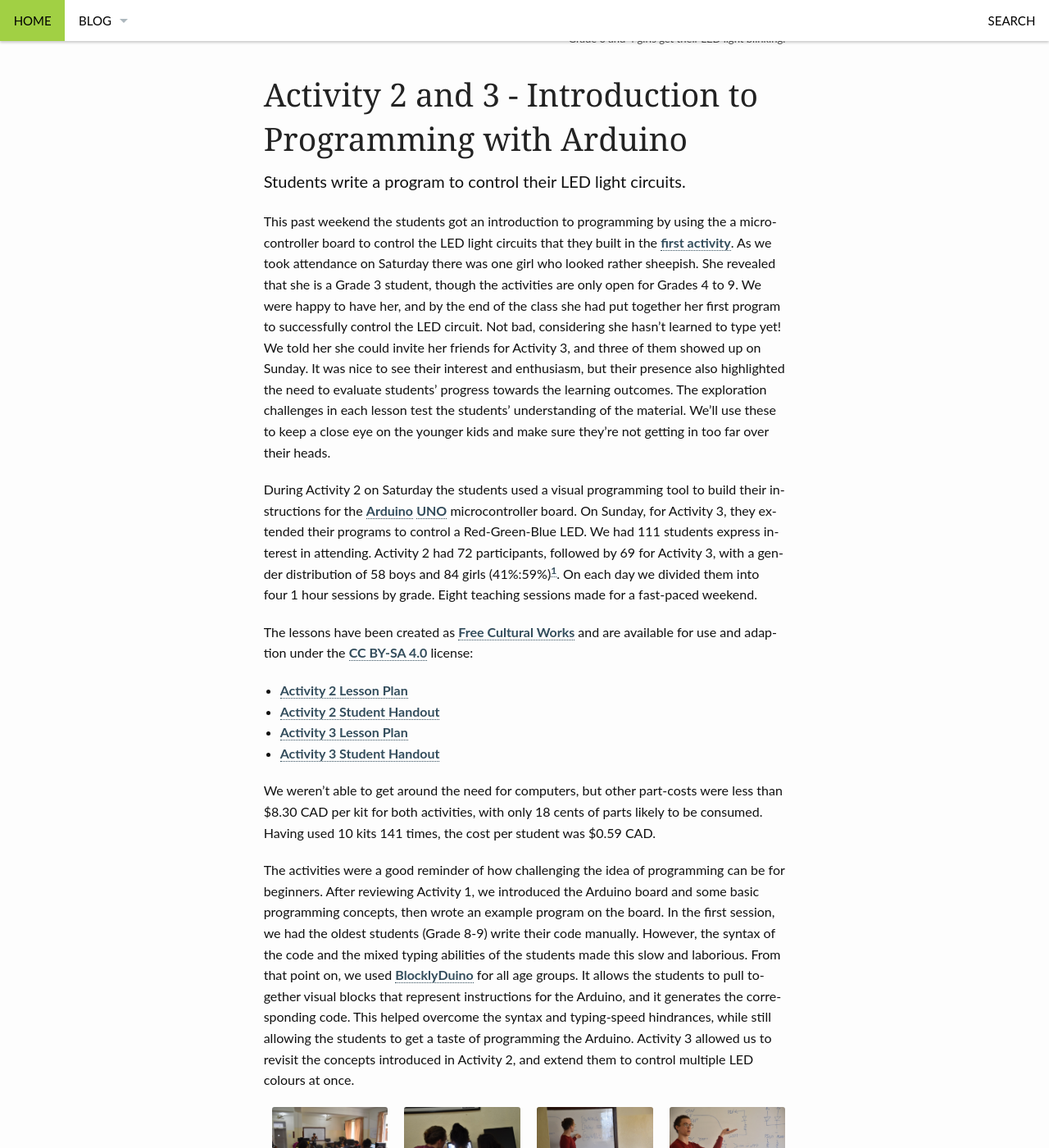
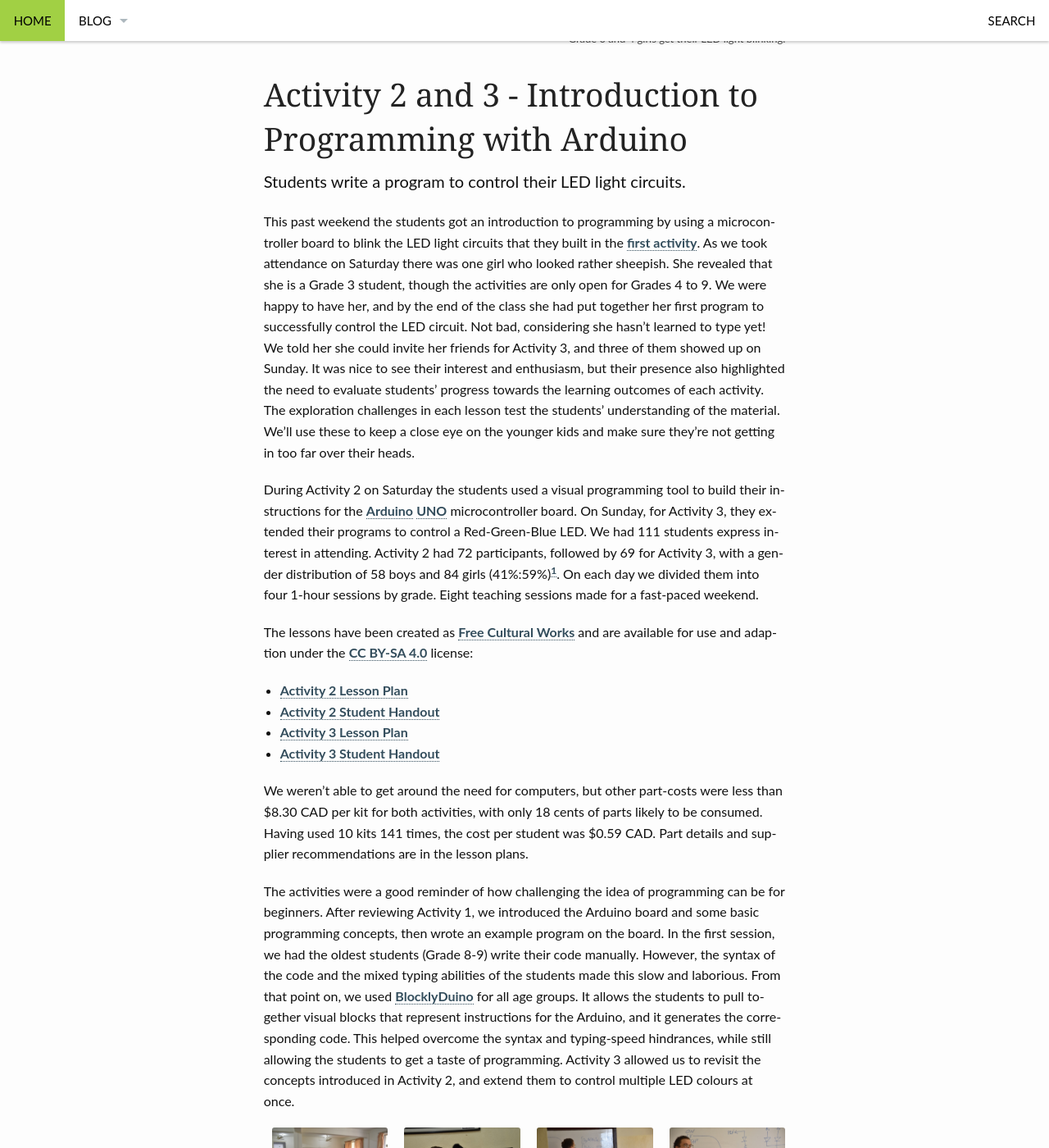
Before and after one commit to hpigot/hpigot.github.io, a Jekyll site: the page built from _posts/2017-08-21-activity2and3.md, in a window 1280 px wide and 1400 px high, scrolled down 468 px. Shown: the whole window at 82% size. Built offline with Jekyll 4.4.1, drawn with Linux system fonts in a browser that asks for light colours; some of the changed text lies outside the part shown.

Commit message:
typo corrections

```diff
--- a/_posts/2017-08-21-activity2and3.md
+++ b/_posts/2017-08-21-activity2and3.md
@@ -28,9 +28,9 @@
       caption:
 ---
 
-This past weekend the students got an introduction to programming by using the a microcontroller board to control the LED light circuits that they built in the [first activity][1]. As we took attendance on Saturday there was one girl who looked rather sheepish. She revealed that she is a Grade 3 student, though the activities are only open for Grades 4 to 9. We were happy to have her, and by the end of the class she had put together her first program to successfully control the LED circuit. Not bad, considering she hasn't learned to type yet! We told her she could invite her friends for Activity 3, and three of them showed up on Sunday. It was nice to see their interest and enthusiasm, but their presence also highlighted the need to evaluate students' progress towards the learning outcomes. The exploration challenges in each lesson test the students' understanding of the material. We'll use these to keep a close eye on the younger kids and make sure they're not getting in too far over their heads.
+This past weekend the students got an introduction to programming by using a microcontroller board to blink the LED light circuits that they built in the [first activity][1]. As we took attendance on Saturday there was one girl who looked rather sheepish. She revealed that she is a Grade 3 student, though the activities are only open for Grades 4 to 9. We were happy to have her, and by the end of the class she had put together her first program to successfully control the LED circuit. Not bad, considering she hasn't learned to type yet! We told her she could invite her friends for Activity 3, and three of them showed up on Sunday. It was nice to see their interest and enthusiasm, but their presence also highlighted the need to evaluate students' progress towards the learning outcomes of each activity. The exploration challenges in each lesson test the students' understanding of the material. We'll use these to keep a close eye on the younger kids and make sure they're not getting in too far over their heads.
 
-During Activity 2 on Saturday the students used a visual programming tool to build their instructions for the [Arduino][] [UNO][] microcontroller board. On Sunday, for Activity 3, they extended their programs to control a Red-Green-Blue LED. We had 111 students express interest in attending. Activity 2 had 72 participants, followed by 69 for Activity 3, with a gender distribution of 58 boys and 84 girls (41%:59%)[^1]. On each day we divided them into four 1 hour sessions by grade. Eight teaching sessions made for a fast-paced weekend.
+During Activity 2 on Saturday the students used a visual programming tool to build their instructions for the [Arduino][] [UNO][] microcontroller board. On Sunday, for Activity 3, they extended their programs to control a Red-Green-Blue LED. We had 111 students express interest in attending. Activity 2 had 72 participants, followed by 69 for Activity 3, with a gender distribution of 58 boys and 84 girls (41%:59%)[^1]. On each day we divided them into four 1-hour sessions by grade. Eight teaching sessions made for a fast-paced weekend.
 
 The lessons have been created as [Free Cultural Works][] and are available for use and adaption under the [CC BY-SA 4.0][] license:
 
@@ -39,13 +39,13 @@
 *	[**Activity 3 Lesson Plan**][lesson plan 3]
 *	[**Activity 3 Student Handout**][handout 3]
 
-We weren't able to get around the need for computers, but other part-costs were less than $8.30 CAD  per kit for both activities, with only 18 cents of parts likely to be consumed. Having used 10 kits 141 times, the cost per student was $0.59 CAD.
+We weren't able to get around the need for computers, but other part-costs were less than $8.30 CAD  per kit for both activities, with only 18 cents of parts likely to be consumed. Having used 10 kits 141 times, the cost per student was $0.59 CAD. Part details and supplier recommendations are in the lesson plans.
 
-The activities were a good reminder of how challenging the idea of programming can be for beginners. After reviewing Activity 1, we introduced the Arduino board and some basic programming concepts, then wrote an example program on the board. In the first session, we had the oldest students (Grade 8-9) write their code manually. However, the syntax of the code and the mixed typing abilities of the students made this slow and laborious. From that point on, we used [BlocklyDuino][2] for all age groups. It allows the students to pull together visual blocks that represent instructions for the Arduino, and it generates the corresponding code. This helped overcome the syntax and typing-speed hindrances, while still allowing the students to get a taste of programming the Arduino. Activity 3 allowed us to revisit the concepts introduced in Activity 2, and extend them to control multiple LED colours at once.
+The activities were a good reminder of how challenging the idea of programming can be for beginners. After reviewing Activity 1, we introduced the Arduino board and some basic programming concepts, then wrote an example program on the board. In the first session, we had the oldest students (Grade 8-9) write their code manually. However, the syntax of the code and the mixed typing abilities of the students made this slow and laborious. From that point on, we used [BlocklyDuino][2] for all age groups. It allows the students to pull together visual blocks that represent instructions for the Arduino, and it generates the corresponding code. This helped overcome the syntax and typing-speed hindrances, while still allowing the students to get a taste of programming. Activity 3 allowed us to revisit the concepts introduced in Activity 2, and extend them to control multiple LED colours at once.
 
 {% include gallery %}
 
-These were our first activities using the computer lab at the school, and that turned out to be a harrowing process. [Shree Mangal Dvip Boarding School (SMD)][SMD] has about 10 computers with operating systems that are less than 10 years old. They're not connected to the web, so we needed to install the programs for the activity using a USB drive. That would be a simple process if not for the viruses riddling the computers that like to spread through USB drives. We got a new USB drive to use specifically with these infected computers. This too had viruses on it, direct from the "manufacturer." With a bit of patience we were able to get a total of 5 computers working, between the viruses and missing administrator passwords. We augmented that with 3 of our own laptop computers, so we could organize the students into groups of 3 or 4 per computer. In the future, we will use the computer lab's monitors, mice, and keyboards with the 7 small [Raspberry Pi][] computers that I brought, and avoid [SMD][]'s computers all together.
+These were our first activities using the computer lab at the school, and that turned out to be a harrowing process. [Shree Mangal Dvip Boarding School (SMD)][SMD] has about 10 computers with operating systems that are less than 10 years old. They're not connected to the web, so we needed to install the programs for the activity using a USB drive. That would be a simple process if not for the viruses riddling the computers that like to spread through USB drives. We got a new USB drive to use specifically with these infected computers. This too had viruses on it, direct from the "manufacturer." With a bit of patience we were able to get a total of 5 computers working. We augmented that with 3 of our own laptop computers, so we could organize the students into groups of 3 or 4 per computer. In the future, we will use the computer lab's monitors, mice, and keyboards with the 7 small [Raspberry Pi][] computers that I brought, and avoid [SMD][]'s computers all together.
 
 During the next two weeks students are writing their term exams, so we will resume the activities on Saturday September 2nd.
 
```
